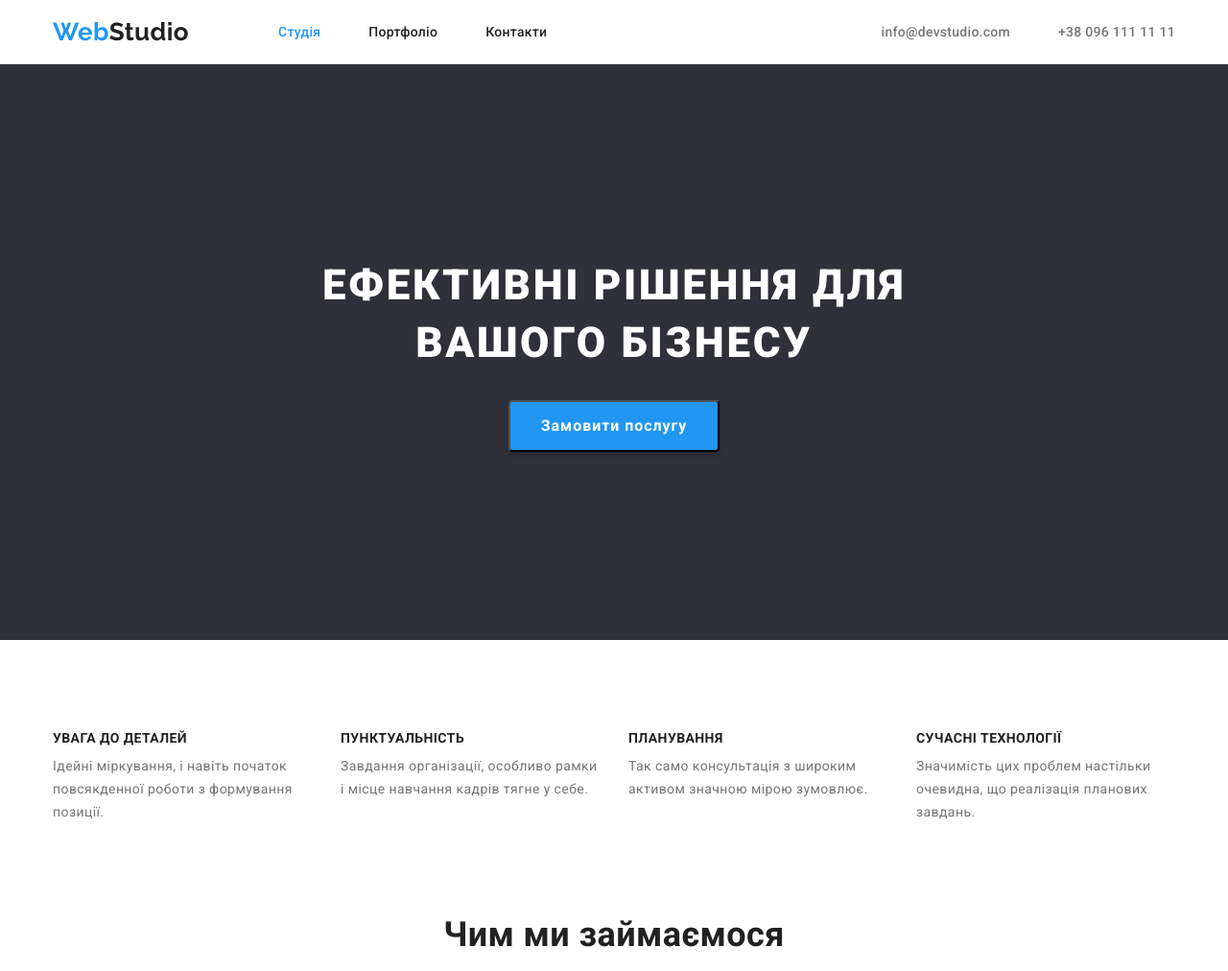
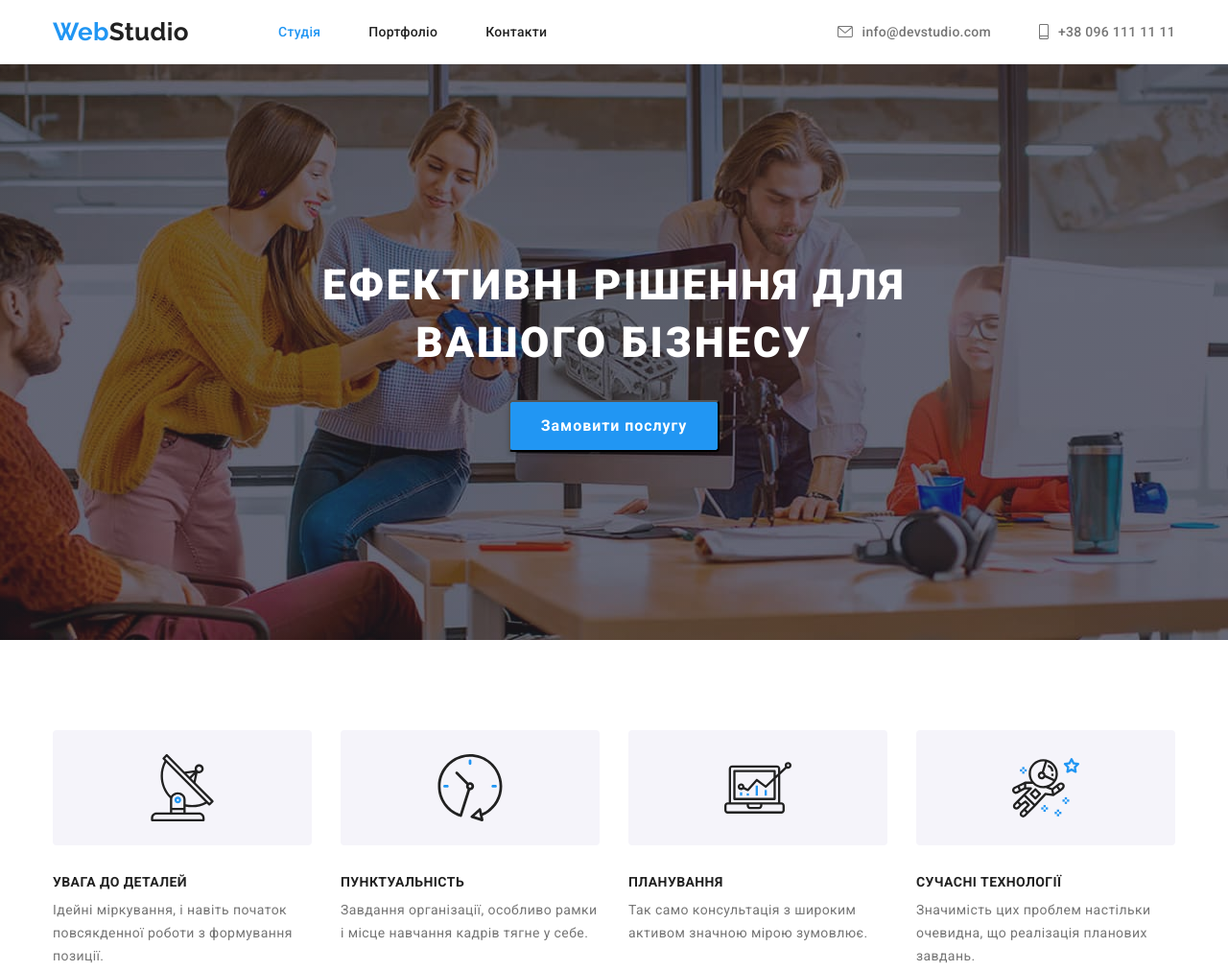
Before and after one commit to RomanPika737/Praktice, a plain HTML site: page index.html in a window 1280 px wide. Shown: the top 1012 px of the page at 96% size. Drawn offline with nearby package versions, Linux system fonts and the light colour scheme.

Commit message:
added hero img, started with svg

```diff
--- a/css/styles.css
+++ b/css/styles.css
@@ -12,9 +12,11 @@
 --secondary-background-color: #F5F5F5;
 --background-color: #FFFFFF;
 --third-background-color: #F5F4FA;
---fourth-backkground-color: #2F303A;
+--fourth-background-color: #2F303A0.4;
+--overlay-background-color: #C4C4C4;
 --first-border-color: #ECECEC;
 --second-border-color: #EEEEEE;
+--svg-icon-color: #AFB1B8;
 --card-set-gap: 30px;
 }
 
@@ -54,7 +56,8 @@ body {
     padding: 0;
 }
 
-/* Header */
+                 /* Header */
+
 .page-header {
     padding-top: 10px;
     padding-bottom: 10px;
@@ -167,10 +170,14 @@ body {
 }
 
 .mail-tel {
+    display: flex;
     margin-left: auto;
 }
 
 .contacts-header .link {
+    display: flex;
+    align-items: center;
+    justify-content: center;
     padding: 10px 0;
     text-decoration: none;
     /*font-family: 'Roboto';
@@ -180,6 +187,13 @@ body {
     line-height: 1.143;
     letter-spacing: 0.02em;
     color: var(--main-text-color);
+}
+
+.contacts-header .mail-icon {
+    display:block;
+    text-decoration: none;
+    margin-right: 10px;
+    fill: currentColor;
 }
 
 .contacts-header .link:hover,
@@ -192,18 +206,39 @@ main {
     /*hero*/
 }
 
+                          /*HERO*/
+
+.overlay {
+    max-width: 1600px;
+    height: 600px;
+    margin-left: auto;
+    margin-right: auto;
+    background-image:
+            linear-gradient(to right,
+                rgba(47, 48, 58, 0.4),
+                rgba(47, 48, 58, 0.4)),
+            url('../images/backgroundhero.jpg');
+        background-repeat: no-repeat;
+        background-position: center;
+        background-size: cover;
+        background-color: var(--overlay-background-color);
+}
+
 .hero{
-    height: 600px;
+    /*height: 600px;*/
     margin: 0 auto;
     padding-top: 200px;
     padding-bottom: 200px;
-    background-color: var(--fourth-backkground-color);
+    background-color: var(--fourth-background-color);
     text-align: center;
 }
 
 .hero .title {
+    width: 696px;
     margin-top: 0;
     margin-bottom: 30px;
+    margin-left: auto;
+    margin-right: auto;
     font-weight: 900;
     font-size: 44px;
     line-height: 1.364;
@@ -239,7 +274,8 @@ main {
     /*border-radius: 4px;*/
 }
 
-/*Features*/
+                             /*Features*/
+
 .features {
     background-color: var(--background-color);
 }
@@ -269,9 +305,29 @@ main {
     margin-left: 30px;
 }
 
+.features-icons {
+    display: flex;
+}
+
+.features-icons .features-icon + .features-icon {
+    margin-left: 30px;
+
+}
+
+.features-icon {
+    display: flex;
+    align-items: center;
+    justify-content: center;
+    width: 270px;
+    height: 120px;
+    background-color: var(--third-background-color);
+    border-radius: 4px;
+}
+
 .features .title {
     /*font-family: 'Roboto';
     font-style: normal;*/
+    margin-top: 30px;
     font-weight: bold;
     font-size: 14px;
     line-height: 1.143;
--- a/index.html
+++ b/index.html
@@ -18,6 +18,7 @@
     <link rel="stylesheet" href="./css/styles.css">
 </head>
 <body>
+                                   <!--HEADER-->
     <header class="page-header">
         <div class="container main-nav">
             <!--<a class="logo" href="./index.html">-->
@@ -32,42 +33,77 @@
         </nav>
         <div class="mail-tel">
                 <ul class="contacts-header list">
-                    <li class="mail-tel-item"><a class="link" href="mailto:info@devstudio.com">info@devstudio.com</a></li>
-                    <li class="mail-tel-item"><a class="link" href="tel:+380961111111">+38 096 111 11 11</a></li>
+                    <li class="mail-tel-item"><a class="link" href="mailto:info@devstudio.com"><svg class="mail-icon" width="16" height="12">
+                        <use href="./icons.svg#icon-envelope"></use>
+                    </svg>info@devstudio.com</a></li>
+                    <li class="mail-tel-item"><a class="link" href="tel:+380961111111"><svg class="mail-icon" width="10" height="16">
+                        <use href="./icons.svg#icon-smartphone"></use>
+                    </svg>+38 096 111 11 11</a></li>
                 </ul>
             </div>
         </div>
     </header>
+
+                                     <!--HERO-->
+
     <main class="main">
-        <div>
+        <div class="overlay">
             <section class="hero section">
-                <h1 class="title">Ефективні рішення для <br> вашого бізнесу</h1>
+                <h1 class="title">Ефективні рішення для вашого бізнесу</h1>
                 <button class="button" type="button">Замовити послугу</button>
             </section>
         </div>
+
+                                    <!--FEATURES-->
+
             <section class="features section">
                 <div class="container">
+                    <div class="features-icons">
+                        <div class="features-icon">
+                            <svg width="70" height="70">
+                                <use href="./icons.svg#icon-antenna"></use>
+                            </svg>
+                        </div>
+                        <div class="features-icon">
+                            <svg width="70" height="70">
+                                <use href="./icons.svg#icon-clock"></use>
+                            </svg>
+                        </div>
+                        <div class="features-icon">
+                            <svg width="70" height="70">
+                                <use href="./icons.svg#icon-diagram"></use>
+                            </svg>
+                        </div>
+                        <div class="features-icon">
+                            <svg width="70" height="70">
+                                <use href="./icons.svg#icon-astronaut"></use>
+                            </svg>
+                        </div>
+                    </div>
                 <h2 class="visually-hidden">Особливості</h2>
                 <ul class="features-list list">
-                    <li class="features-item">
+                    <li class="features-item icon-antenna">
                         <h3 class="title">УВАГА ДО ДЕТАЛЕЙ</h3>
                         <p class="text">Ідейні міркування, і навіть початок повсякденної роботи з формування позиції.</p>
                     </li>
-                    <li class="features-item">
+                    <li class="features-item icon-clock">
                         <h3 class="title">ПУНКТУАЛЬНІСТЬ</h3>
                         <p class="text">Завдання організації, особливо рамки і місце навчання кадрів тягне у себе.</p>
                     </li>
-                    <li class="features-item">
+                    <li class="features-item icon-diagram">
                         <h3 class="title">ПЛАНУВАННЯ</h3>
                         <p class="text">Так само консультація з широким активом значною мірою зумовлює.</p>
                     </li>
-                    <li class="features-item">
+                    <li class="features-item icon-astronaut">
                         <h3 class="title">СУЧАСНІ ТЕХНОЛОГІЇ</h3>
                         <p class="text">Значимість цих проблем настільки очевидна, що реалізація планових завдань.</p>
                     </li>
                 </ul>
                 </div>
             </section>
+
+                                                <!--WORK-->
+
             <section class="work section">
                 <div class="container">
                 <h2 class="title">Чим ми займаємося</h2>
```
Also changed, not shown: icons.svg (added), images/WebStudio-footer.svg (added), images/WebStudio-nav.svg (added), images/backgroundhero.jpg (added).
